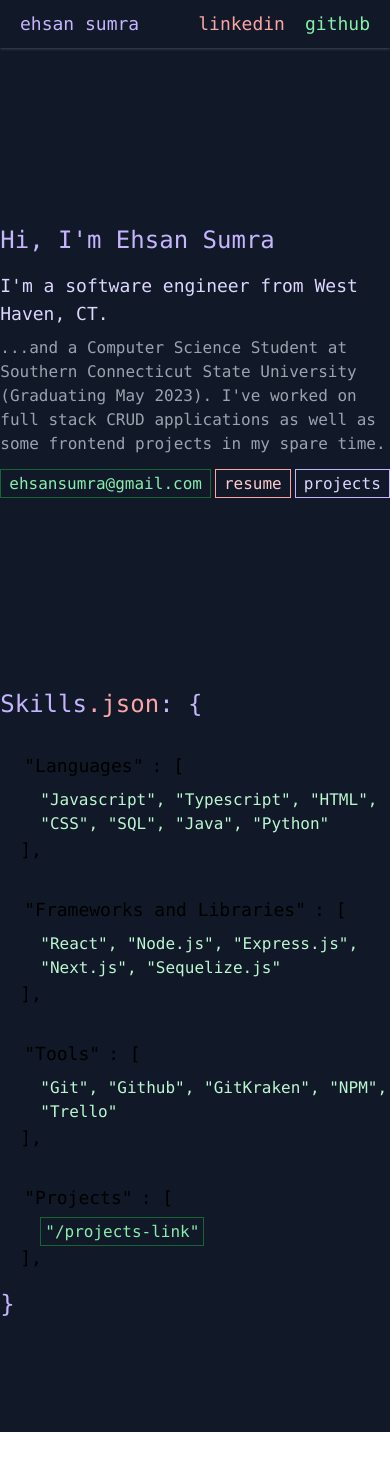
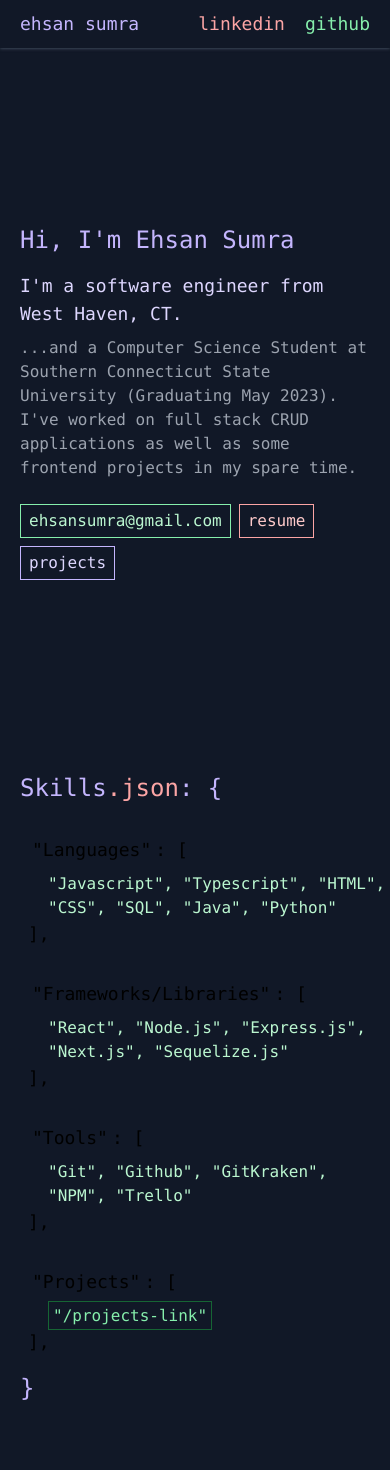
Before and after one commit to ehsansumra/personalWebsite, a Next.js app: page / in a window 390 px wide. Shown: the top 1470 px of the page. Before the commit the page ends 1432 px from the top, so only its background shows below. Built offline with nearby package versions, Linux system fonts and the light colour scheme.

Commit message:
mobile formatting

```diff
--- a/components/headerarray.tsx
+++ b/components/headerarray.tsx
@@ -14,7 +14,7 @@ const HeaderArray: FC<Props> = ({ children, title, style }) => {
                 &quot;{title}&quot;
                 </h2>
 
-                <div className="mt-4 ml-1 text-lg ">{": ["}</div>
+                <div className="mt-4 text-lg ">{": ["}</div>
 
             </div>
             <p className="mt-2  ml-5 w-full  text-green-200">
--- a/components/jsonheader.tsx
+++ b/components/jsonheader.tsx
@@ -25,7 +25,7 @@ const JsonHeader: FC<Props> = ({ children, title, style,margin, firstHeader }) =
                 <div className={defaultStyle}>{": {"}</div>
 
             </div>
-            <section className="ml-5">
+            <section className="ml-2">
                 {children}
             </section>
             <div className={defaultStyle + " mt-4"}>{"}"}</div>
--- a/pages/index.tsx
+++ b/pages/index.tsx
@@ -19,7 +19,7 @@ const Main: NextPage = () => {
                 <section className=" bg-gray-900  shadow-gray-900 flex flex-col min-h-full w-navWidth p-8 px-5 mt-30  md:mx-2">
 
 
-                    <div className="lg:w-boxWidth w-auto sm:mb-5">
+                    <div className="w-auto sm:mb-5">
                         <MainHeader firstHeader={true}>Hi, I&apos;m Ehsan Sumra</MainHeader>
                         <h2 className="mt-4 text-lg  inline-block text-violet-200  ">I&apos;m a software engineer from West Haven, CT.</h2>
 
@@ -27,19 +27,24 @@ const Main: NextPage = () => {
                             ...and a Computer Science Student at Southern Connecticut State University (Graduating May 2023). I&apos;ve worked on
                             full stack CRUD applications as well as some frontend projects in my spare time.
                         </p>
-
-                        <LinkBox href="mailto:ehsansumra@gmail.com">ehsansumra@gmail.com</LinkBox>
-
+                        <div className="flex justify-start flex-wrap items-baseline">
+                            <Link href="mailto:ehsansumra@gmail.com">
+                                <a className="mr-2 mt-2 text-green-200 border border-green-300 p-1 px-2 hover:bg-green-300 hover:text-green-800 hover:font-bold">
+                                    ehsansumra@gmail.com
+                                </a>
+                            </Link>
                             <Link href="/resume">
-                            <a className="ml-1 text-red-200 border border-red-300 p-1 px-2 hover:bg-red-300 hover:text-red-800 hover:font-bold">
+                                <a className="mr-2 mt-2 text-red-200 border border-red-300 p-1 px-2 hover:bg-red-300 hover:text-red-800 hover:font-bold">
                                     resume
                                 </a>
                             </Link>
                             <Link href="/projects">
-                            <a className="ml-1 text-violet-200 border border-violet-300 p-1 px-2 hover:bg-violet-300 hover:text-violet-800 hover:font-bold">
+                                <a className=" mt-2 text-violet-200 border border-violet-300 p-1 px-2 hover:bg-violet-300 hover:text-violet-800 hover:font-bold">
                                     projects
                                 </a>
                             </Link>
+                        </div>
+
                     </div>
 
                     <div className="w-auto mb-20 ">
@@ -48,7 +53,7 @@ const Main: NextPage = () => {
                                 &quot;Javascript&quot;, &quot;Typescript&quot;, &quot;HTML&quot;, &quot;CSS&quot;, &quot;SQL&quot;, &quot;Java&quot;, &quot;Python&quot;
                             </HeaderArray>
 
-                            <HeaderArray title="Frameworks and Libraries">
+                            <HeaderArray title="Frameworks/Libraries">
                                 &quot;React&quot;, &quot;Node.js&quot;, &quot;Express.js&quot;, &quot;Next.js&quot;, &quot;Sequelize.js&quot;
                             </HeaderArray>
 
```
Lines whose indentation alone changed are shown as unchanged.
